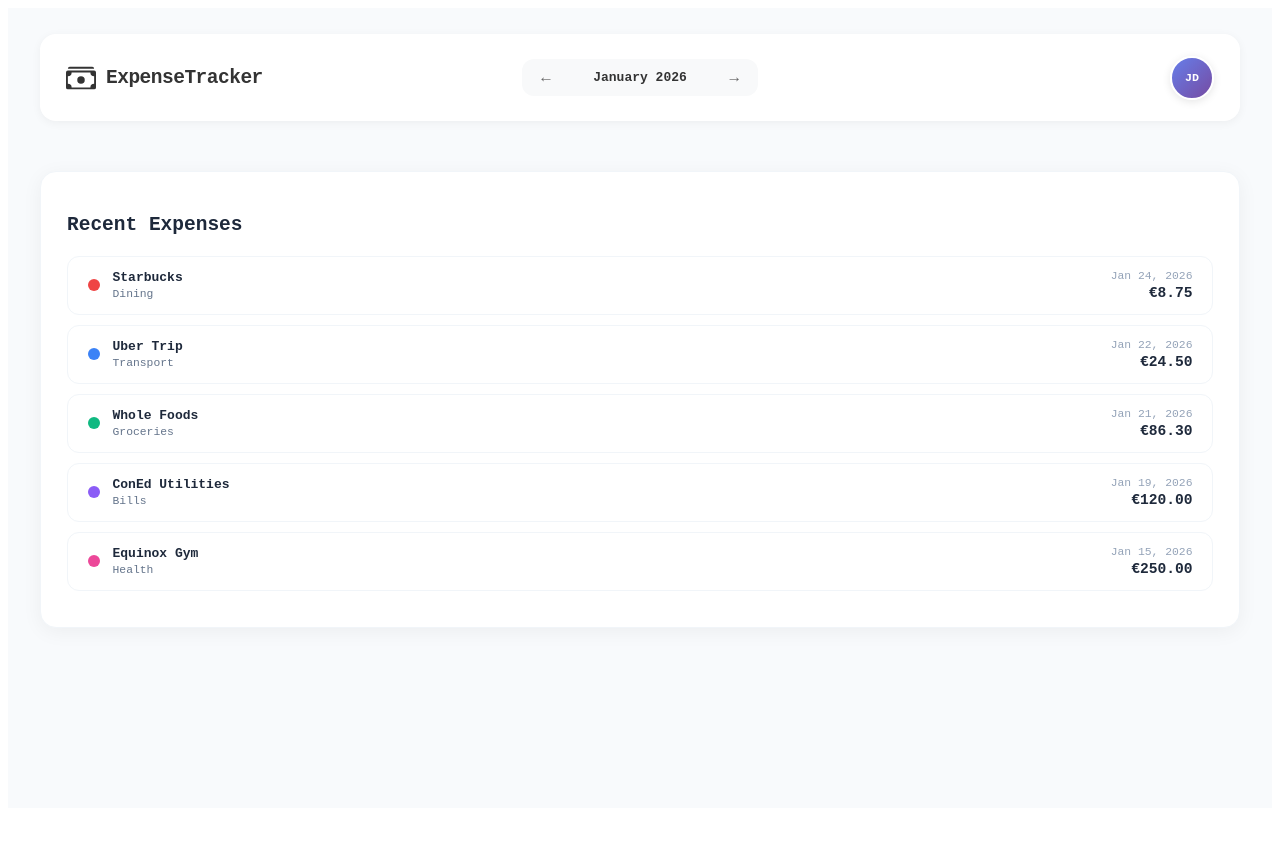
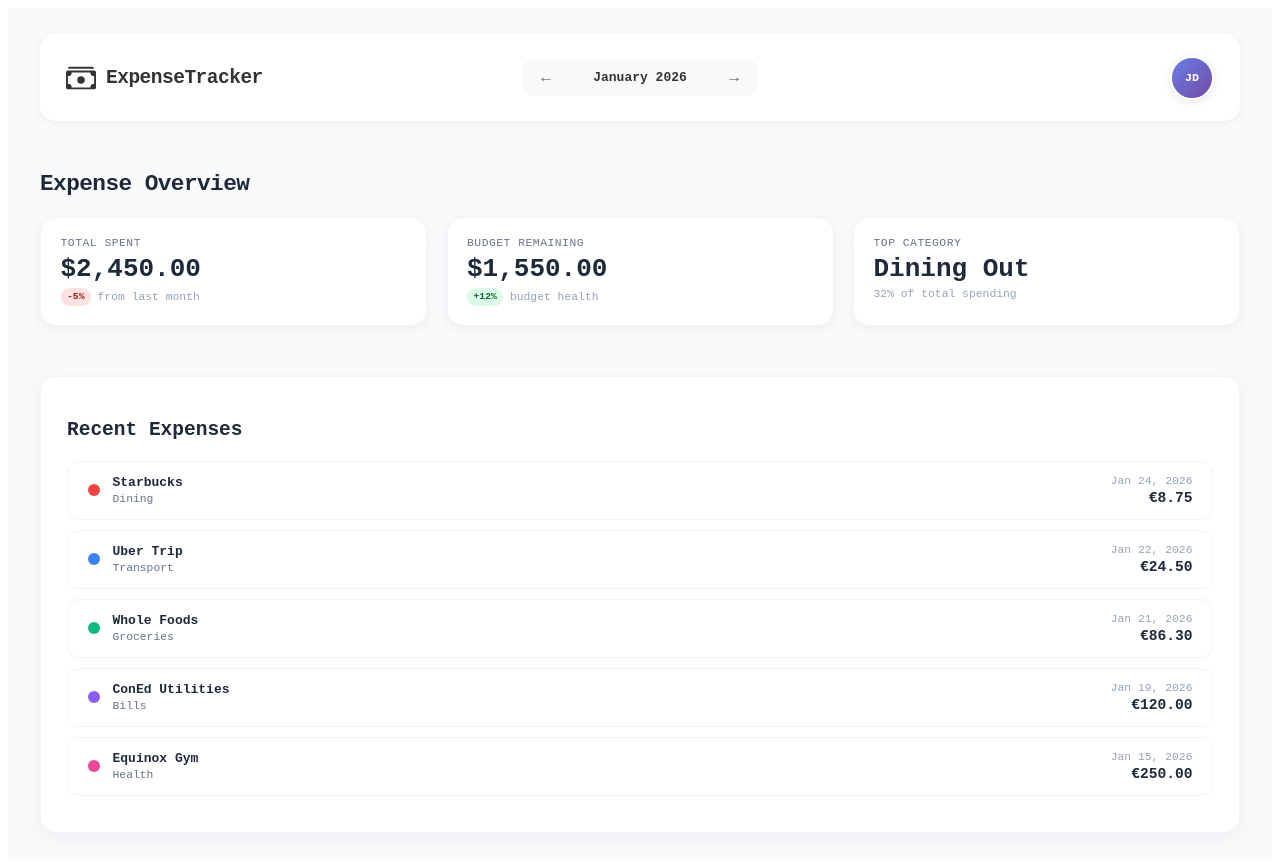
Before and after one commit to Sz1ky/expense-tracker, a Vue app: page / in a window 1280 px wide. Before the commit the page ends 816 px from the top, so only its background shows below. Built offline with nearby package versions, Linux system fonts and the light colour scheme.

Commit message:
summary cards created

```diff
--- a/src/components/cards/SummaryCard.vue
+++ b/src/components/cards/SummaryCard.vue
@@ -1,3 +1,116 @@
-<template>SummaryCard works!</template>
-<script setup></script>
-<style scoped></style>
+<template>
+  <div class="summary-card">
+    <!-- Label at top -->
+    <div class="card-label">{{ label }}</div>
+
+    <!-- Main value -->
+    <div class="card-value">{{ value }}</div>
+
+    <!-- Bottom line: trend + text -->
+    <div v-if="trend || description" class="card-bottom-line">
+      <!-- Trend indicator (colored) -->
+      <span v-if="trend" class="trend-indicator" :class="trendType">
+        {{ trend }}
+      </span>
+
+      <!-- Description text -->
+      <span v-if="description" class="description-text">
+        {{ description }}
+      </span>
+    </div>
+  </div>
+</template>
+
+<script setup>
+  defineProps({
+    label: {
+      type: String,
+      required: true,
+    },
+    value: {
+      type: [String, Number],
+      required: true,
+    },
+    trend: {
+      type: String,
+      default: "",
+    },
+    description: {
+      type: String,
+      default: "",
+    },
+    trendType: {
+      type: String,
+      default: "neutral",
+      validator: (value) => ["positive", "negative", "neutral"].includes(value),
+    },
+  });
+</script>
+
+<style scoped>
+  .summary-card {
+    background: white;
+    border-radius: 16px;
+    padding: 1.5rem;
+    box-shadow: 0 4px 12px rgba(0, 0, 0, 0.05);
+    transition:
+      transform 0.2s,
+      box-shadow 0.2s;
+    border: 1px solid #f1f5f9;
+  }
+
+  .summary-card:hover {
+    transform: translateY(-2px);
+    box-shadow: 0 6px 16px rgba(0, 0, 0, 0.08);
+  }
+
+  .card-label {
+    font-size: 0.875rem;
+    color: #64748b;
+    font-weight: 500;
+    margin-bottom: 0.5rem;
+    text-transform: uppercase;
+    letter-spacing: 0.5px;
+  }
+
+  .card-value {
+    font-size: 2rem;
+    font-weight: 700;
+    color: #1e293b;
+    margin-bottom: 0.5rem;
+    line-height: 1;
+  }
+
+  .card-bottom-line {
+    display: flex;
+    align-items: center;
+    gap: 0.5rem;
+    font-size: 0.875rem;
+  }
+
+  .trend-indicator {
+    padding: 0.25rem 0.5rem;
+    border-radius: 999px;
+    font-weight: 600;
+    font-size: 0.75rem;
+  }
+
+  .trend-indicator.positive {
+    background-color: #dcfce7;
+    color: #166534;
+  }
+
+  .trend-indicator.negative {
+    background-color: #fee2e2;
+    color: #991b1b;
+  }
+
+  .trend-indicator.neutral {
+    background-color: #f1f5f9;
+    color: #475569;
+  }
+
+  .description-text {
+    color: #94a3b8;
+  }
+</style>
--- a/src/components/layout/Dashboard.vue
+++ b/src/components/layout/Dashboard.vue
@@ -2,7 +2,36 @@
   <div class="dashboard">
     <main class="dashboard-main">
       <Navbar />
-      <!-- Summary Cards... -->
+      <!-- Summary Cards Section -->
+      <section class="summary-section">
+        <h1 class="dashboard-title">Expense Overview</h1>
+        <div class="summary-cards-grid">
+          <!-- Card 1: Total Spent -->
+          <SummaryCard
+            label="Total Spent"
+            value="$2,450.00"
+            trend="-5%"
+            :trend-type="'negative'"
+            description="from last month"
+          />
+
+          <!-- Card 2: Budget Remaining -->
+          <SummaryCard
+            label="Budget Remaining"
+            value="$1,550.00"
+            trend="+12%"
+            :trend-type="'positive'"
+            description="budget health"
+          />
+
+          <!-- Card 3: Top Category -->
+          <SummaryCard
+            label="Top Category"
+            value="Dining Out"
+            description="32% of total spending"
+          />
+        </div>
+      </section>
 
       <!-- Expense List Section -->
       <section class="expenses-section">
@@ -12,8 +41,10 @@
     </main>
   </div>
 </template>
+
 <script setup>
   import Navbar from "./Navbar.vue";
+  import SummaryCard from "../cards/SummaryCard.vue";
   import ExpenseList from "../expenses/ExpenseList.vue";
 
   const expensesData = [
@@ -54,6 +85,7 @@
     },
   ];
 </script>
+
 <style scoped>
   .dashboard {
     min-height: 100vh;
@@ -68,6 +100,26 @@
     width: 100%;
     margin: 0 auto;
     padding: 2rem 1.5rem;
+  }
+
+  .dashboard-title {
+    font-size: 1.75rem;
+    font-weight: 700;
+    color: #1e293b;
+    margin-bottom: 1.5rem;
+    letter-spacing: -0.025em;
+  }
+
+  .summary-section {
+    margin-bottom: 3rem;
+    margin-top: 50px;
+  }
+
+  .summary-cards-grid {
+    display: grid;
+    grid-template-columns: repeat(auto-fit, minmax(280px, 1fr));
+    gap: 1.5rem;
+    margin-bottom: 2rem;
   }
 
   .expenses-section {
```
